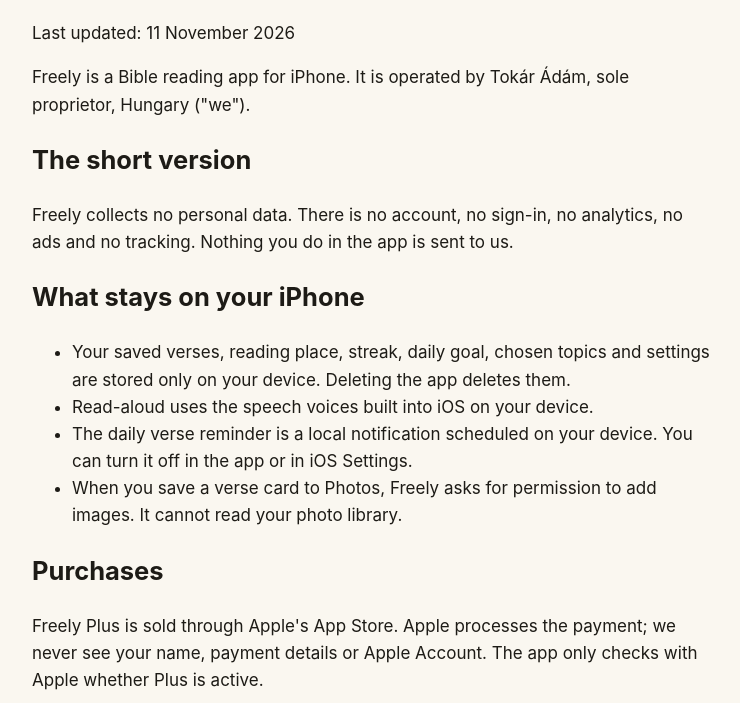
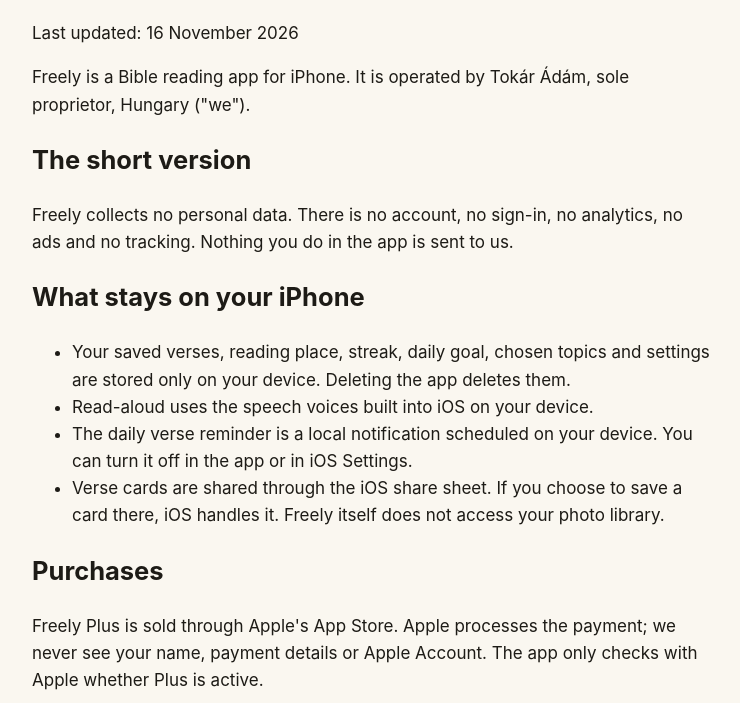
Before and after one commit to apexweb-adam/freely-app, a plain HTML site: page privacy/index.html in a window 1280 px wide. Shown: the part 97-800 px from the top of the page, without its empty margins (268-1008 px from the left). Drawn offline with Linux system fonts and the light colour scheme.

Commit message:
Privacy policy: verse cards go through the share sheet, no photo access
Co-Authored-By: Claude Opus 5.5 <noreply@anthropic.com>

```diff
--- a/privacy/index.html
+++ b/privacy/index.html
@@ -1,6 +1,6 @@
 <!doctype html><html lang="en"><head><meta charset="utf-8"><title>Freely privacy policy</title><meta name="viewport" content="width=device-width,initial-scale=1"><style>body{font:17px/1.6 -apple-system,system-ui,sans-serif;max-width:680px;margin:40px auto;padding:0 20px;color:#1d1b16;background:#faf7f0}h1{font-family:Georgia,serif}a{color:#7a4f00}</style></head><body>
 <h1>Freely privacy policy</h1>
-<p>Last updated: 11 November 2026</p>
+<p>Last updated: 16 November 2026</p>
 <p>Freely is a Bible reading app for iPhone. It is operated by Tokár Ádám, sole proprietor, Hungary ("we").</p>
 <h2>The short version</h2>
 <p>Freely collects no personal data. There is no account, no sign-in, no analytics, no ads and no tracking. Nothing you do in the app is sent to us.</p>
@@ -9,7 +9,7 @@
 <li>Your saved verses, reading place, streak, daily goal, chosen topics and settings are stored only on your device. Deleting the app deletes them.</li>
 <li>Read-aloud uses the speech voices built into iOS on your device.</li>
 <li>The daily verse reminder is a local notification scheduled on your device. You can turn it off in the app or in iOS Settings.</li>
-<li>When you save a verse card to Photos, Freely asks for permission to add images. It cannot read your photo library.</li>
+<li>Verse cards are shared through the iOS share sheet. If you choose to save a card there, iOS handles it. Freely itself does not access your photo library.</li>
 </ul>
 <h2>Purchases</h2>
 <p>Freely Plus is sold through Apple's App Store. Apple processes the payment; we never see your name, payment details or Apple Account. The app only checks with Apple whether Plus is active.</p>
--- a/sitemap.xml
+++ b/sitemap.xml
@@ -7,6 +7,6 @@
   <url><loc>https://apexweb-adam.github.io/freely-app/guides/read-the-bible-daily/</loc><lastmod>2026-11-11</lastmod><priority>0.9</priority></url>
   <url><loc>https://apexweb-adam.github.io/freely-app/guides/memorize-scripture/</loc><lastmod>2026-11-11</lastmod><priority>0.9</priority></url>
   <url><loc>https://apexweb-adam.github.io/freely-app/guides/choosing-a-bible-app/</loc><lastmod>2026-11-11</lastmod><priority>0.9</priority></url>
-  <url><loc>https://apexweb-adam.github.io/freely-app/privacy/</loc><lastmod>2026-11-11</lastmod><priority>0.3</priority></url>
+  <url><loc>https://apexweb-adam.github.io/freely-app/privacy/</loc><lastmod>2026-11-16</lastmod><priority>0.3</priority></url>
   <url><loc>https://apexweb-adam.github.io/freely-app/support/</loc><lastmod>2026-11-11</lastmod><priority>0.4</priority></url>
 </urlset>
```
